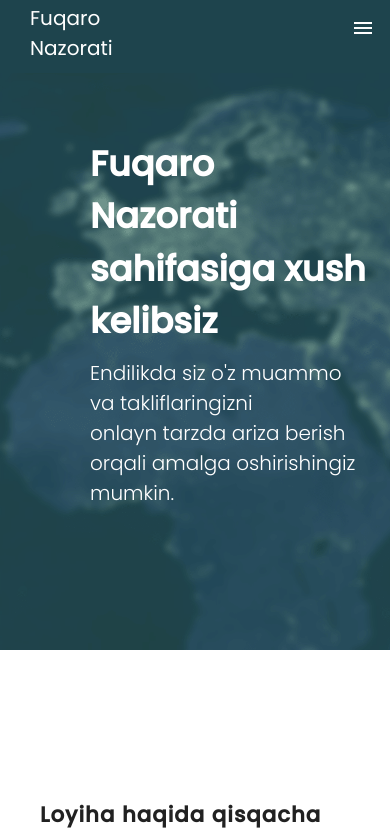
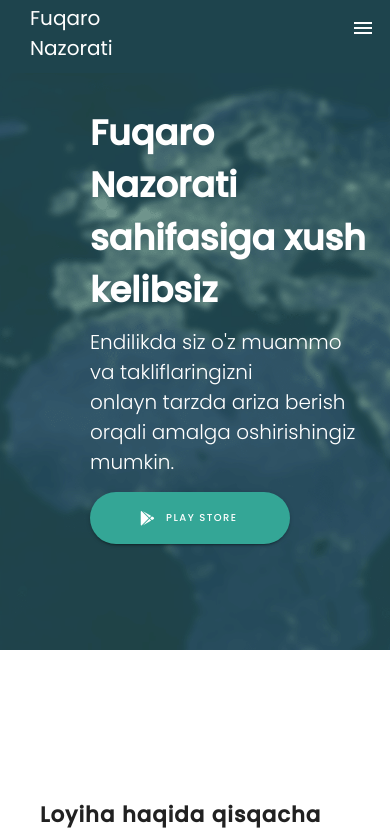
Before and after one commit to SAIDAKBAR123/fuqaro-nazorati-landing, a Vue app: page / in a window 390 px wide. Shown: the top 834 px of the page. Built offline with nearby package versions, Linux system fonts and the light colour scheme; no server answers.

Commit message:
add link to mobile

```diff
--- a/src/components/Landing/index.vue
+++ b/src/components/Landing/index.vue
@@ -20,11 +20,11 @@
           >Endilikda siz o'z muammo va takliflaringizni <br />
           onlayn tarzda ariza berish orqali amalga oshirishingiz mumkin.
         </span>
-        <!-- <a href="#">
+        <a href="https://play.google.com/store/apps/details?id=uz.itsolutions.FuqaroNazorati">
           <v-btn rounded color="primary" x-large width="200px"
             ><v-icon left>mdi-google-play</v-icon>Play Store</v-btn
           >
-        </a> -->
+        </a>
       </div>
     </div>
     <div v-if="false" class="header-chat">
```
